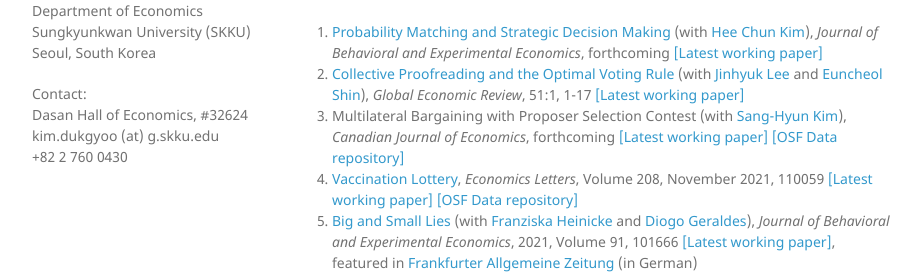
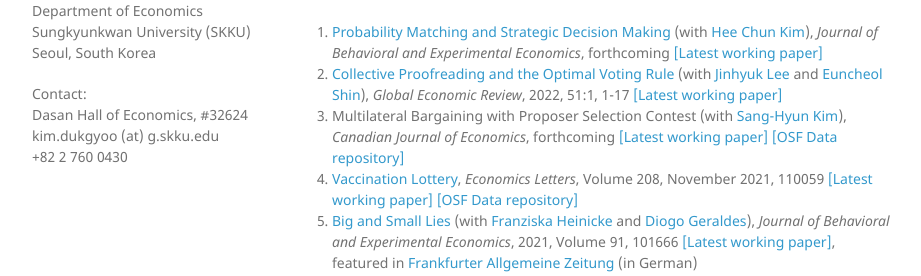
Before and after one commit to kimdukgyoo/kimdukgyoo.github.io, a Jekyll site: the page built from index.md, in a window 1280 px wide and 1300 px high. Shown: the part 306-582 px from the top of the window, without its empty margins (178-1099 px from the left). Built offline with Jekyll 4.4.1, drawn with Linux system fonts in a browser that asks for light colours; our own code applies the rules of GitHub Pages for plain Markdown files.

Commit message:
Update index.md

```diff
--- a/index.md
+++ b/index.md
@@ -9,7 +9,7 @@
 
 ## Publications
 1. <a href="https://authors.elsevier.com/sd/article/S2214-8043(22)00025-8" target="_blank">Probability Matching and Strategic Decision Making</a> (with <a href="https://sites.google.com/site/hckim0822/home" target="_blank">Hee Chun Kim</a>), _Journal of Behavioral and Experimental Economics_, forthcoming <a href="https://kimdukgyoo.github.io/PDFfiles/ProbMatching.pdf" target="_blank">[Latest working paper]</a>
-1. <a href="https://doi.org/10.1080/1226508X.2022.2040379" target="_blank">Collective Proofreading and the Optimal Voting Rule</a> (with <a href="https://sites.google.com/site/jinhyuk2con/" target="_blank">Jinhyuk Lee</a> and <a href="https://sites.google.com/site/euncheolshin00/" target="_blank">Euncheol Shin</a>), _Global Economic Review_, 51:1, 1-17 <a href="https://kimdukgyoo.github.io/PDFfiles/CollectiveProofreading.pdf" target="_blank">[Latest working paper]</a>
+1. <a href="https://doi.org/10.1080/1226508X.2022.2040379" target="_blank">Collective Proofreading and the Optimal Voting Rule</a> (with <a href="https://sites.google.com/site/jinhyuk2con/" target="_blank">Jinhyuk Lee</a> and <a href="https://sites.google.com/site/euncheolshin00/" target="_blank">Euncheol Shin</a>), _Global Economic Review_, 2022, 51:1, 1-17 <a href="https://kimdukgyoo.github.io/PDFfiles/CollectiveProofreading.pdf" target="_blank">[Latest working paper]</a>
 2. Multilateral Bargaining with Proposer Selection Contest (with <a href="https://sites.google.com/site/sanghyunkim46/research" target="_blank">Sang-Hyun Kim</a>), _Canadian Journal of Economics_, forthcoming <a href="https://kimdukgyoo.github.io/PDFfiles/MBContest.pdf" target="_blank">[Latest working paper]</a> <a href="https://osf.io/wj9pq/" target="_blank">[OSF Data repository]</a>
 3. <a href="https://doi.org/10.1016/j.econlet.2021.110059" target="_blank">Vaccination Lottery</a>, _Economics Letters_, Volume 208, November 2021, 110059 <a href="https://kimdukgyoo.github.io/PDFfiles/VaccinationLottery.pdf" target="_blank">[Latest working paper]</a> <a href="https://osf.io/zhvf4/" target="_blank">[OSF Data repository]</a>
 3. <a href="https://doi.org/10.1016/j.socec.2021.101666" target="_blank">Big and Small Lies</a> (with <a href="https://sites.google.com/view/franziskaheinicke/research?authuser=0" target="_blank">Franziska Heinicke</a> and <a href="https://sites.google.com/site/diogogeraldes/research" target="_blank">Diogo Geraldes</a>), _Journal of Behavioral and Experimental Economics_, 2021, Volume 91, 101666 <a href="https://kimdukgyoo.github.io/PDFfiles/BigSmallLies.pdf" target="_blank">[Latest working paper]</a>, featured in <a href="https://kimdukgyoo.github.io/PDFfiles/FAS-20200927.pdf" target="_blank">Frankfurter Allgemeine Zeitung</a> (in German)
```
